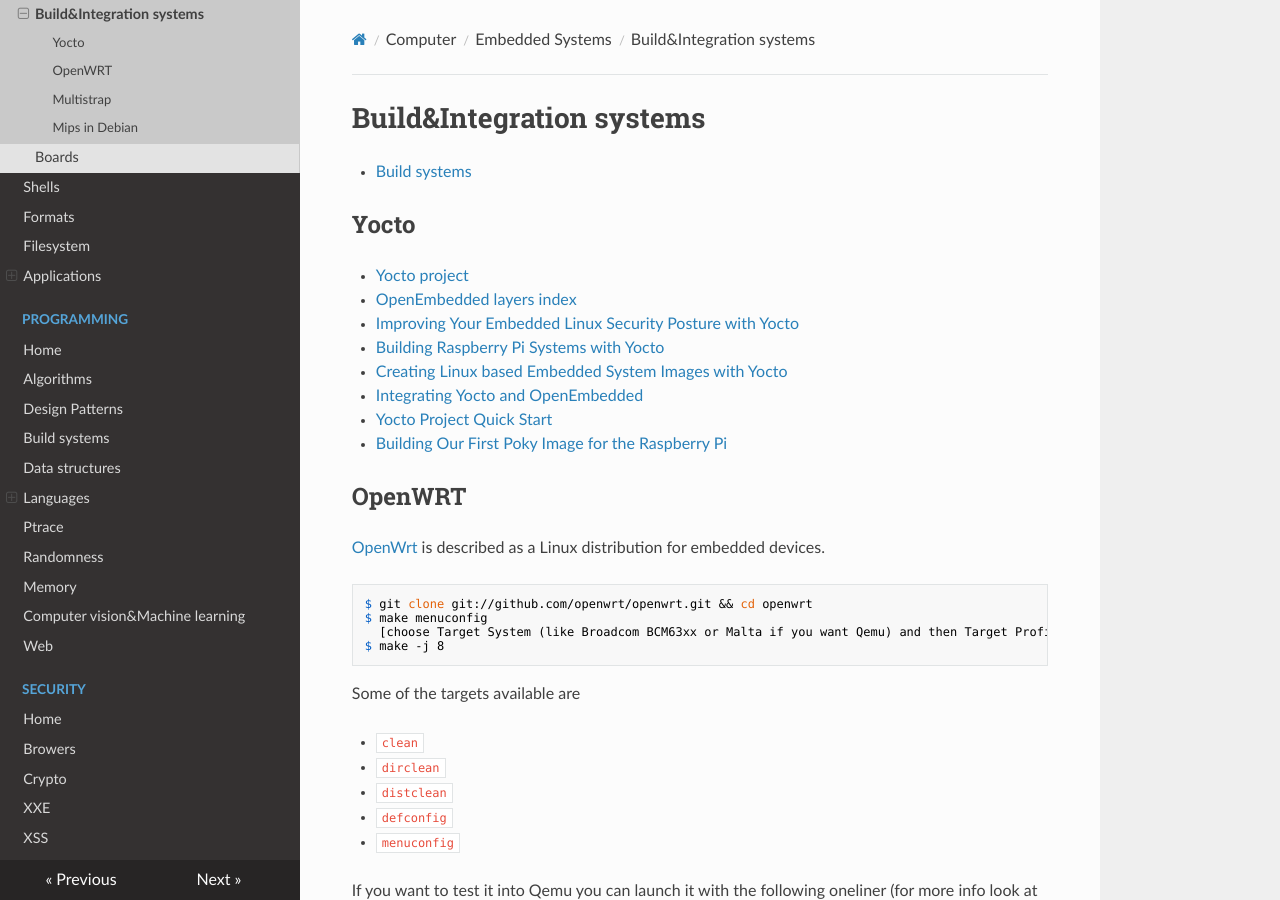
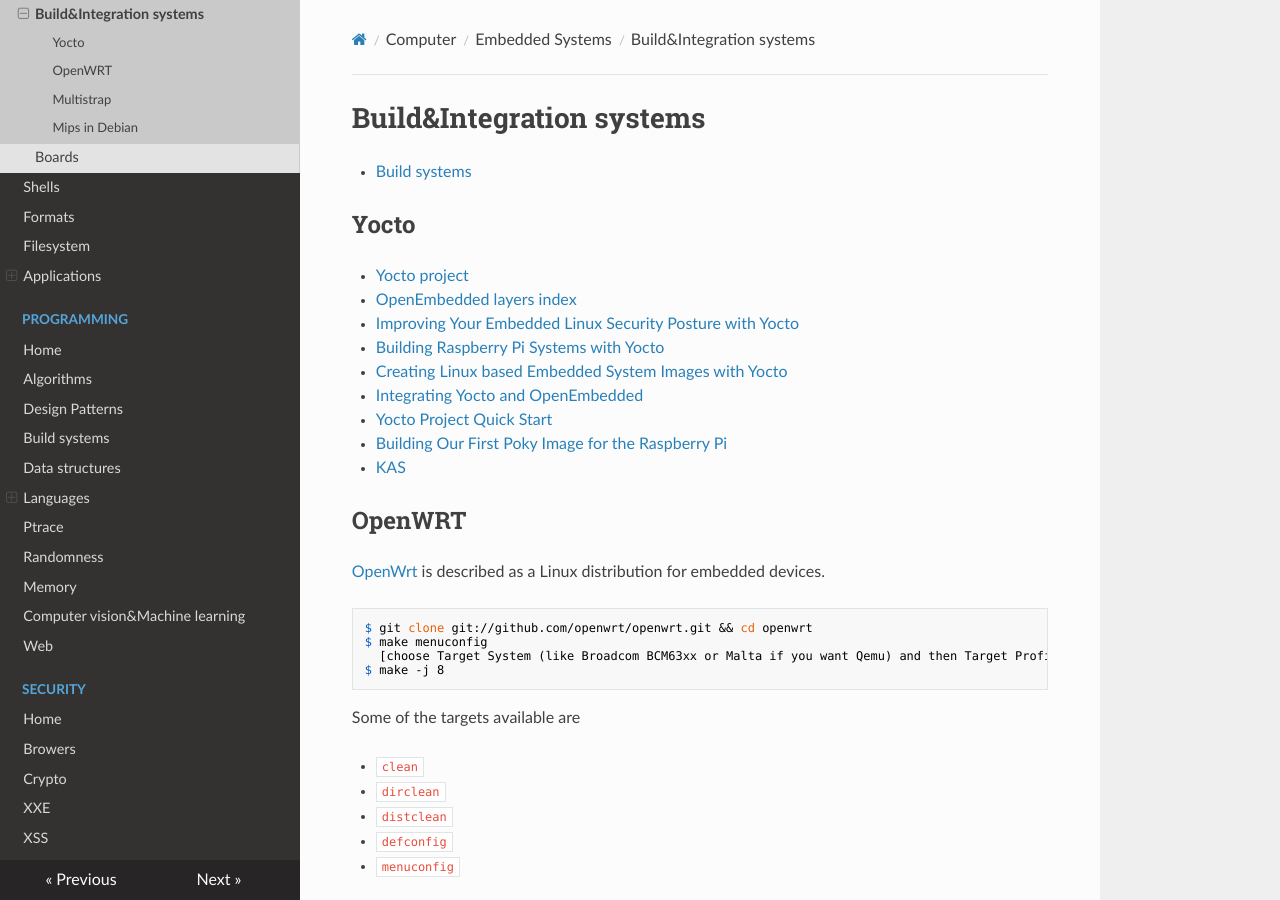
Before and after one commit to gipi/low-level, an MkDocs documentation site: the page built from docs/embedded/build.md, in a window 1280 px wide and 900 px high. Built offline with MkDocs 1.6.1, drawn with Linux system fonts in a browser that asks for light colours; nearby versions of some CDN libraries; old or Windows-style settings are respelled for this version of MkDocs.

Commit message:
Update build.md

```diff
--- a/docs/embedded/build.md
+++ b/docs/embedded/build.md
@@ -12,6 +12,7 @@
  - [Integrating Yocto and OpenEmbedded](https://elinux.org/images/d/de/Elc2011_kooi.pdf)
  - [Yocto Project Quick Start](https://www.yoctoproject.org/docs/current/yocto-project-qs/yocto-project-qs.html)
  - [Building Our First Poky Image for the Raspberry Pi](https://hub.packtpub.com/building-our-first-poky-image-raspberry-pi/)
+ - [KAS](https://kas.readthedocs.io/)
 
 ## OpenWRT
 
```
